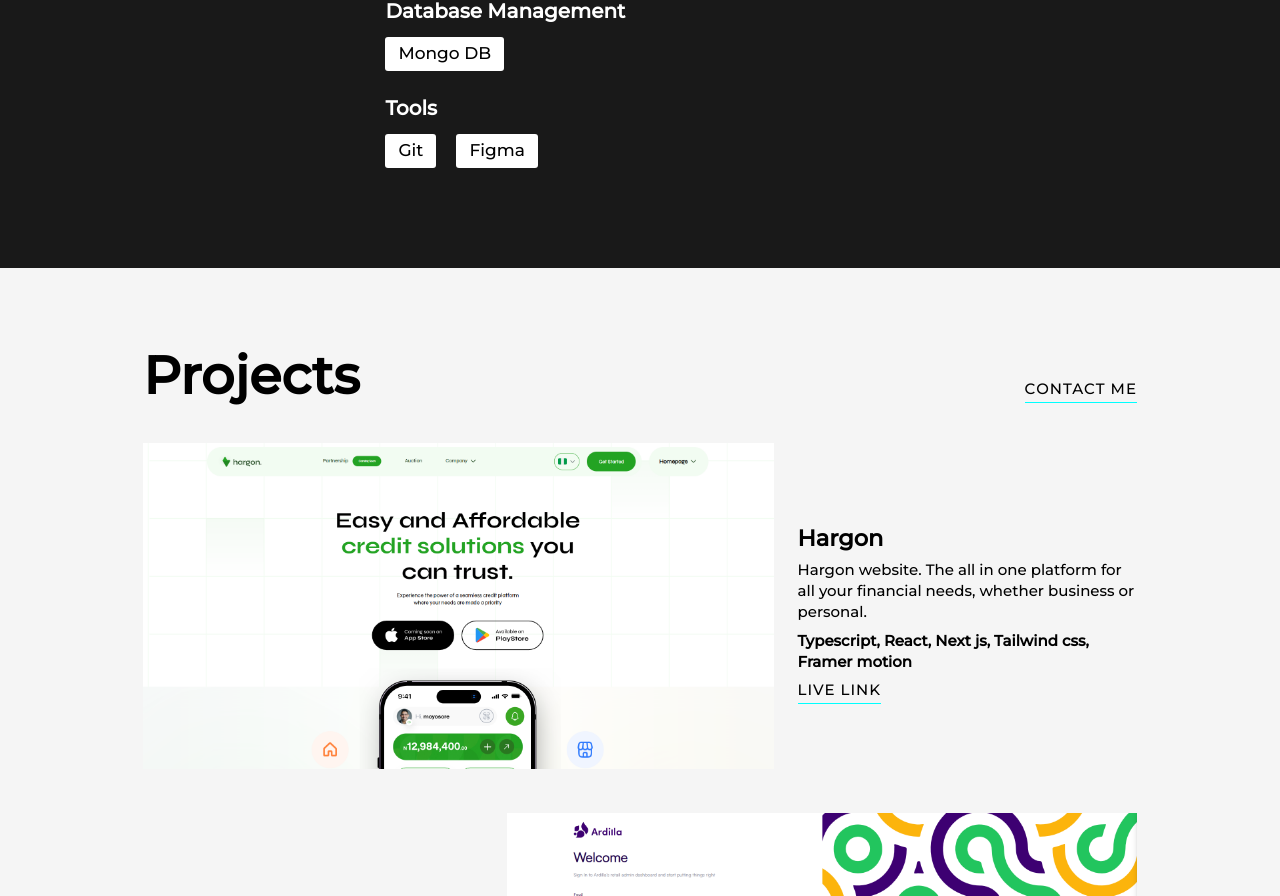
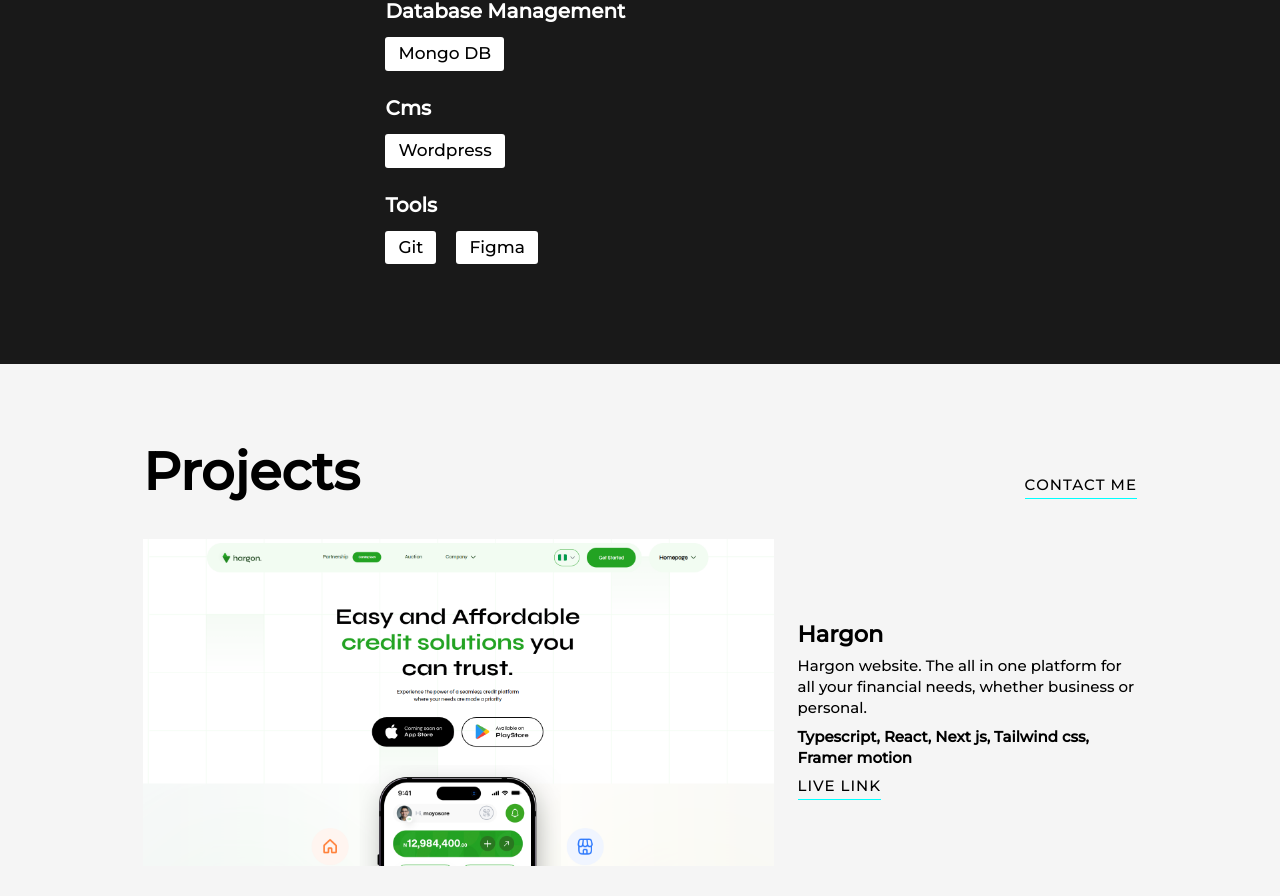
Before and after one commit to remilekun-hub/remilekun1, a Next.js app: page / in a window 1280 px wide. Shown: the part 1092-1988 px from the top of the page. Built offline with nearby package versions, Linux system fonts and the light colour scheme.

Commit message:
added wordpress to skills

```diff
--- a/data.js
+++ b/data.js
@@ -51,14 +51,14 @@
       },
     ],
   },
-  // {
-  //   title: "Cms",
-  //   subtitle: [
-  //     {
-  //       name: "Wordpress",
-  //     },
-  //   ],
-  // },
+  {
+    title: "Cms",
+    subtitle: [
+      {
+        name: "Wordpress",
+      },
+    ],
+  },
   {
     title: "Tools",
     subtitle: [
```
